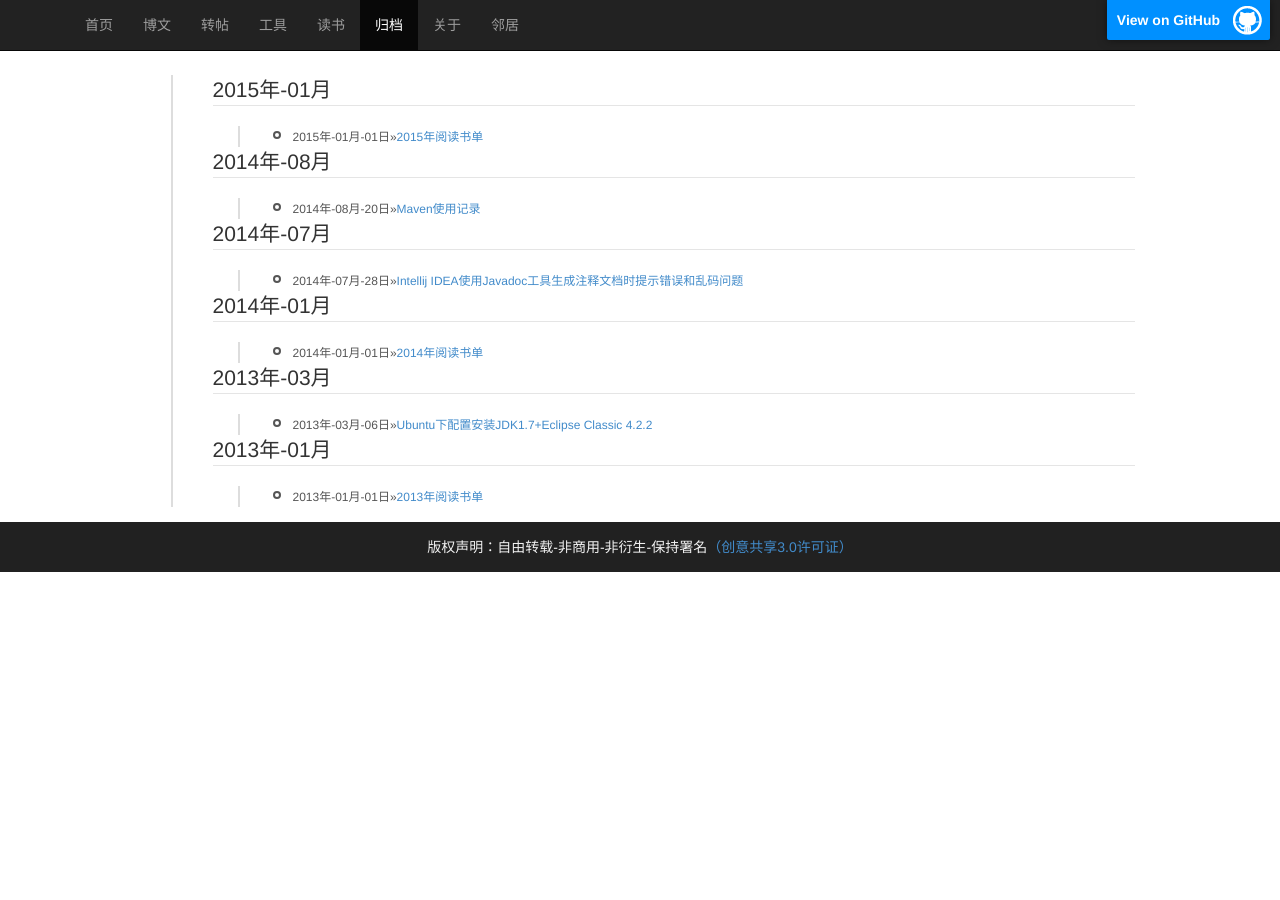
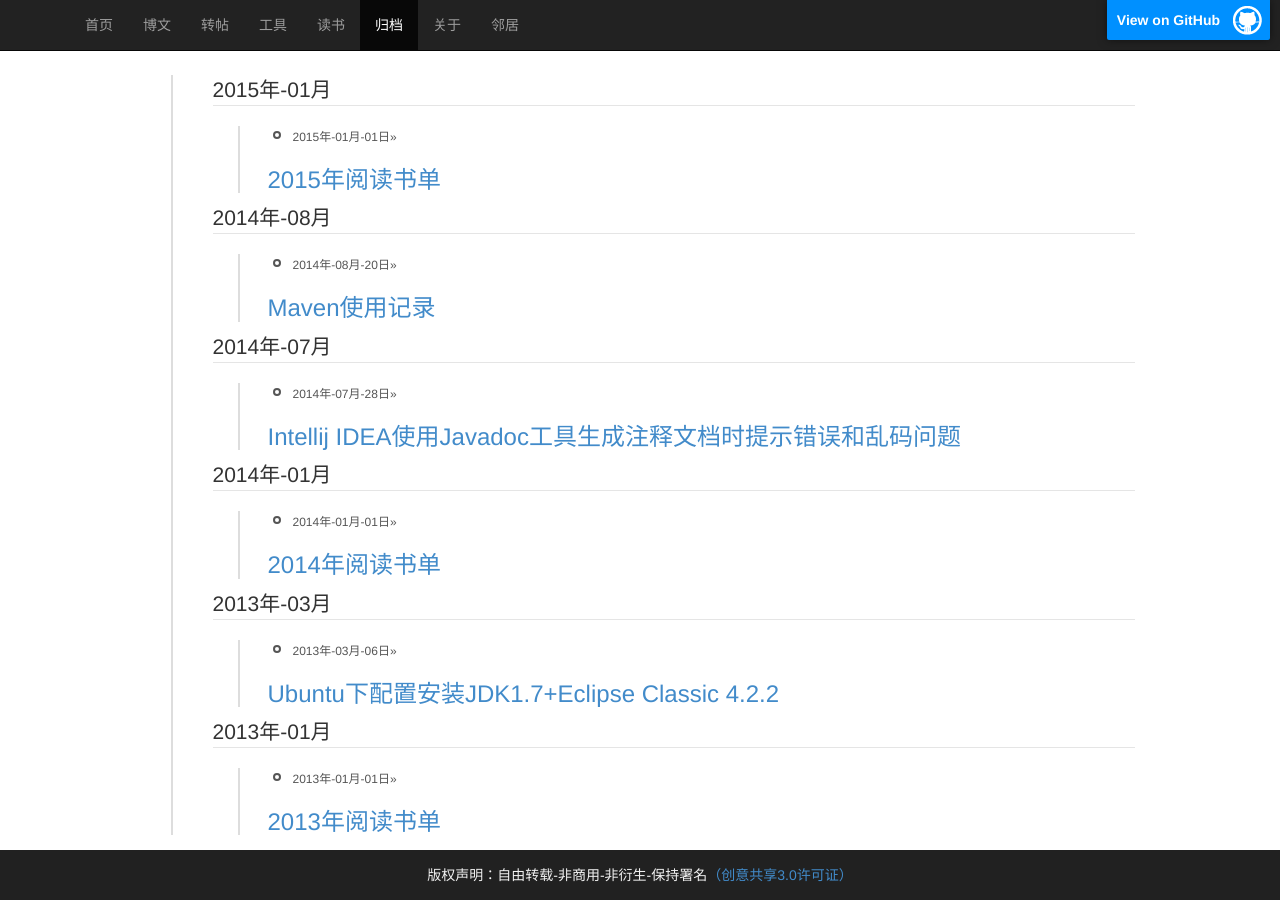
Before and after one commit to sheleng/sheleng.github.io, a Jekyll site: the page built from pages/archive.html, in a window 1280 px wide. Built offline with Jekyll 4.4.1, drawn with Linux system fonts in a browser that asks for light colours.

Commit message:
修改归档样式

```diff
--- a/pages/archive.html
+++ b/pages/archive.html
@@ -16,7 +16,7 @@
         <legend id="{{this_year}}-{{this_month}}">{{this_year}}年-{{this_month}}月</legend>
         <ul>
       {% endif %}
-      <li><b></b><span>{{ post.date | date: "%Y年-%m月-%d日" }}&raquo;<a class="pjaxlink" href="{{ post.url }}">{{ post.title }}</a></span></li>
+      <li><b></b><span>{{ post.date | date: "%Y年-%m月-%d日" }}&raquo;<a class="pjaxlink" href="{{ post.url }}"><h3>{{ post.title }}</h3></a></span></li>
 
       {% if forloop.last %}
         </ul>
```
